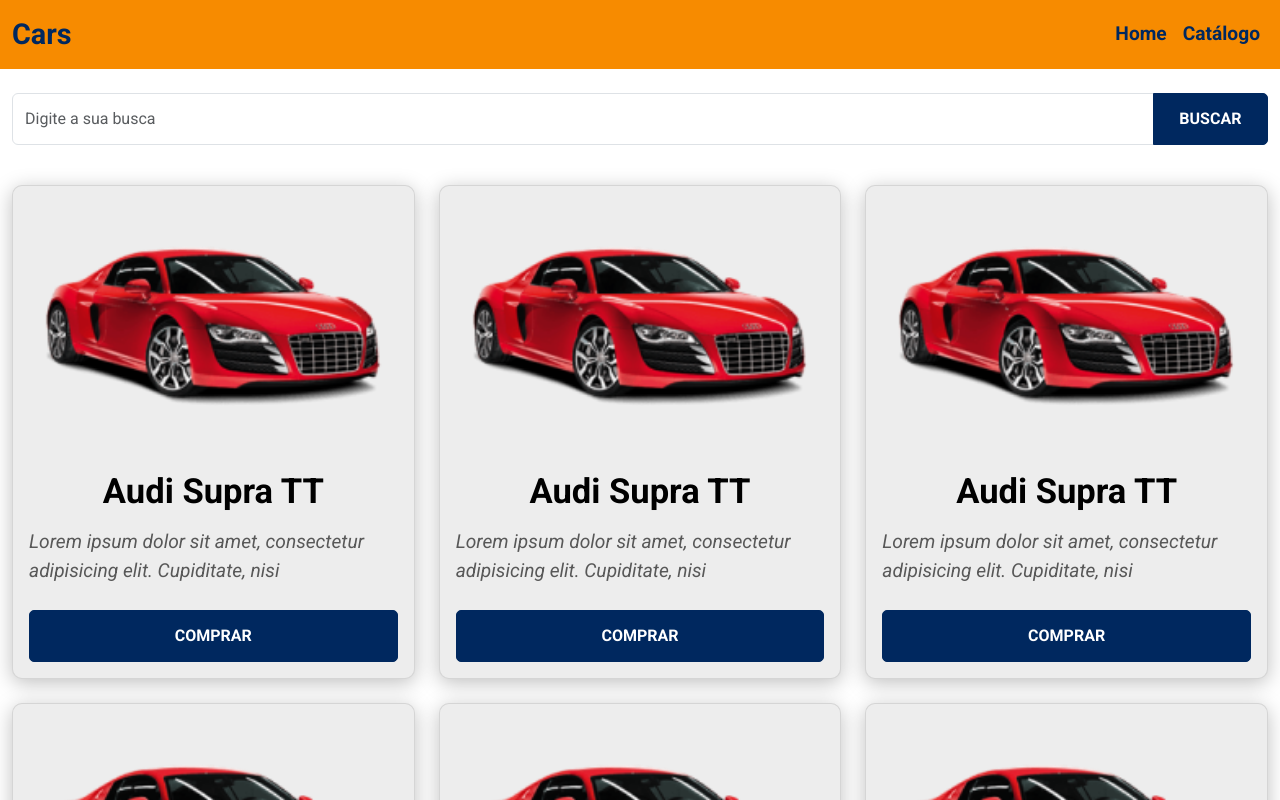
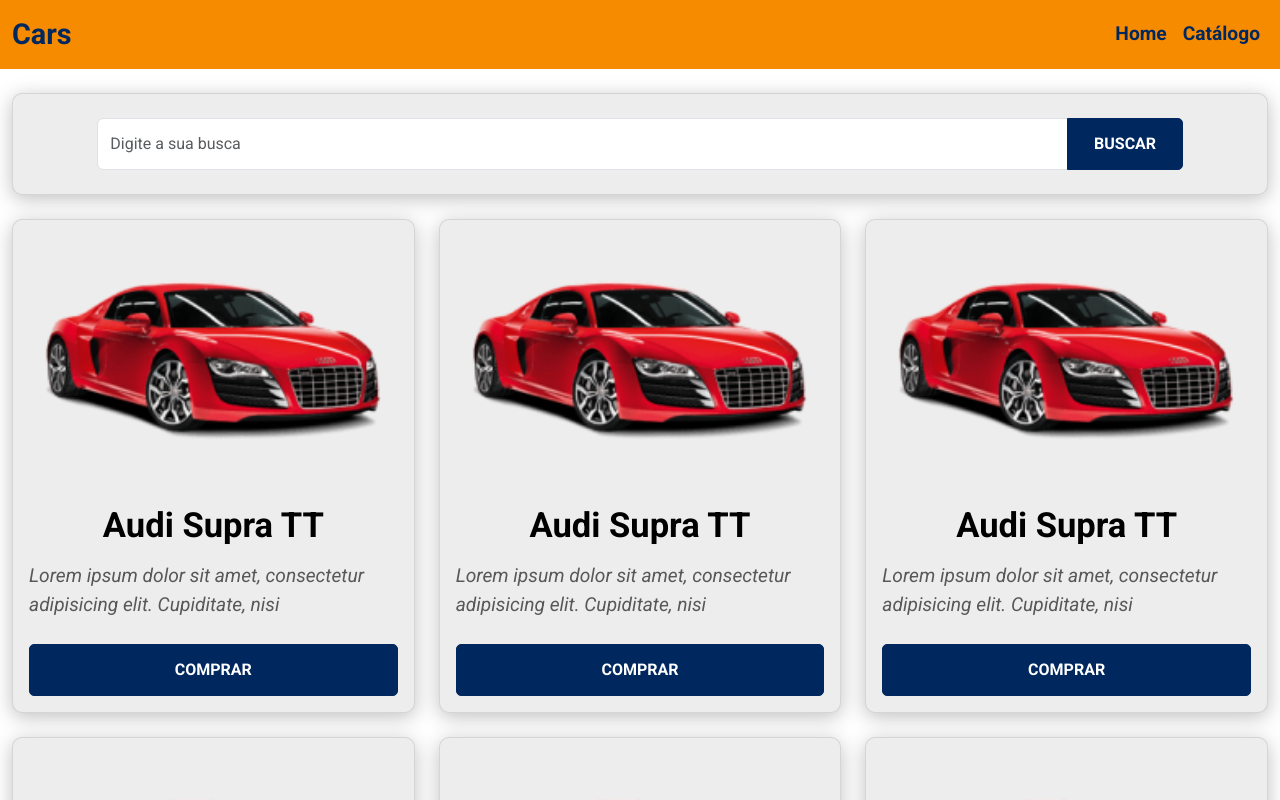
Before and after one commit to Fronchak/bds07, a React (Vite) app: page /catalog in a window 1280 px wide. Shown: the top 800 px of the page. Built offline with nearby package versions, Linux system fonts and the light colour scheme.

Commit message:
Finished input styles

```diff
--- a/src/pages/Catalog/index.tsx
+++ b/src/pages/Catalog/index.tsx
@@ -1,12 +1,13 @@
 import ProductCard from "../../components/ProductCard";
-
+import './styles.css';
 
 const Catalog = () => {
   return (
     <div className="container-xxl mt-3 mt-md-4" id="catalog-container">
       <div className="row mb-4">
         <div className="col-12">
-          <div className="input-group mb-3">
+          <div id="catalog-input-card-container" className="text-center px-2 py-3 px-sm-3 py-sm-4 p-xl-4 third-bg-color default-card">
+            <div className="input-group">
               <input
                 type="text"
                 className="form-control"
@@ -20,7 +21,7 @@
                 id="button-addon2">Buscar
               </button>
             </div>
-
+          </div>
         </div>
       </div>
       <div className="row row-cols-1 row-cols-sm-2 row-cols-lg-3 g-2 g-md-3 g-lg-4">
--- /dev/null
+++ b/src/pages/Catalog/styles.css
@@ -0,0 +1,6 @@
+@media (min-width: 992px) {
+  .input-group {
+    width: 90%;
+    margin: 0 auto;
+  }
+}
```
Lines whose indentation alone changed are shown as unchanged.
